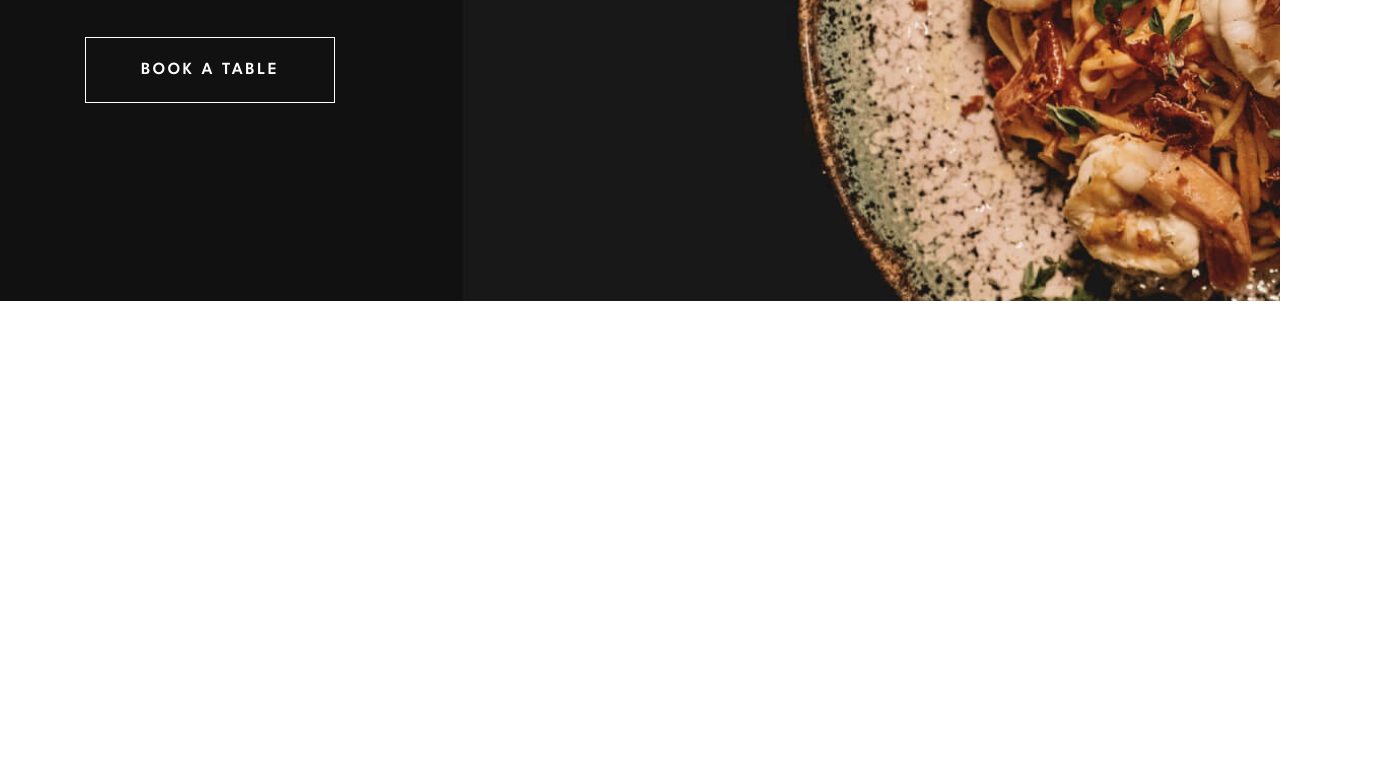
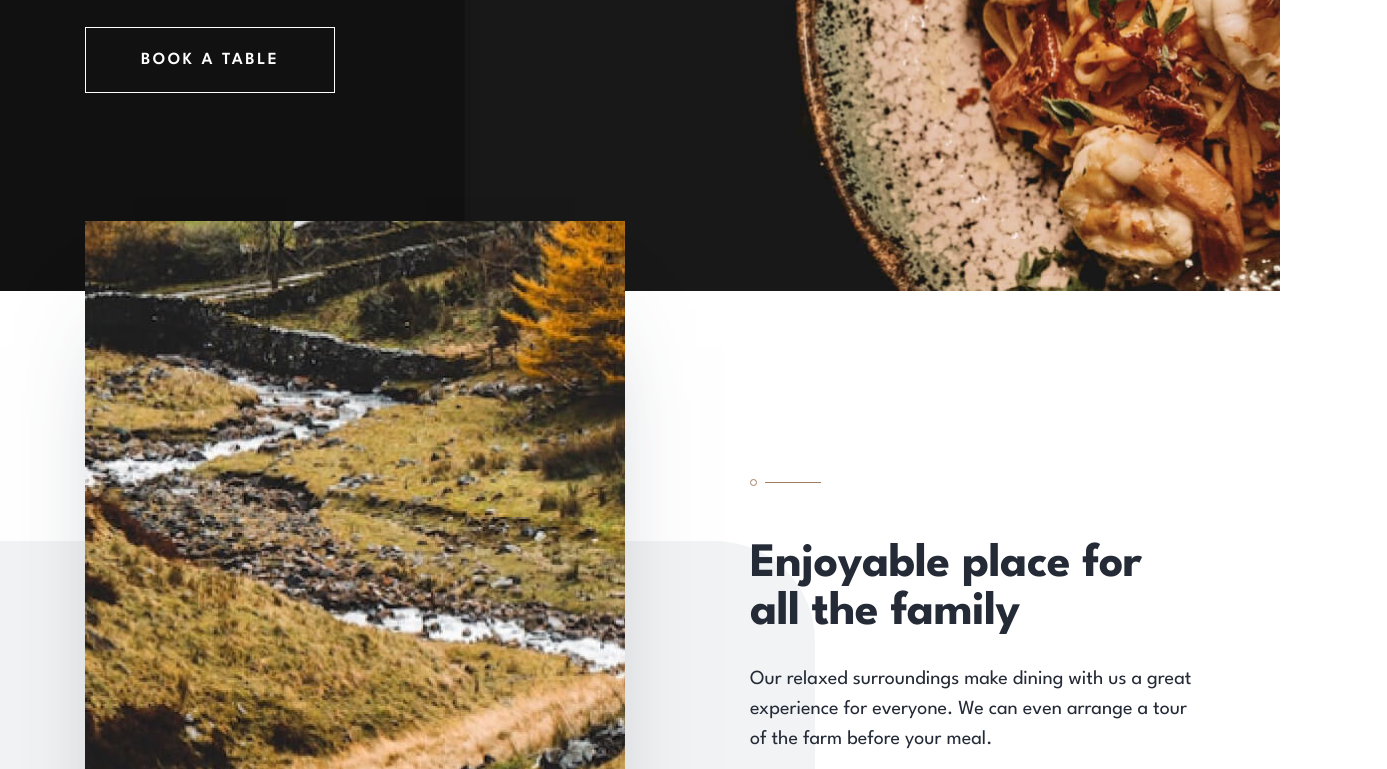
Before and after one commit to ALPINISTLAR/DINE-RESTUARANT, a plain HTML site: page index.html in a window 1280 px wide. Shown: the part 531-1300 px from the top of the page, 1387 px wide, since content can reach past the window. Before the commit the page ends 832 px from the top, so only its background shows below. Drawn offline with Linux system fonts and the light colour scheme.

Commit message:
add features section

```diff
--- a/css/styles.css
+++ b/css/styles.css
@@ -28,7 +28,7 @@ ul {
 a {
   text-decoration: none;
 }
-h1,h2,h3,h4,h5,h6{
+h1,h2,h3,h4,h5,h6,p{
   margin: 0;
 }
 /* ----------------- */
@@ -43,7 +43,7 @@ body{
   font-family: 'League Spartan', Arial, sans-serif;
   letter-spacing: 0;
   background-color: var(--white);
-  color: #222;
+  color: var(--ebony-clay);
   font-size: 20px;
   font-style: normal;
   font-weight: 400;
@@ -172,8 +172,88 @@ margin-bottom: 10px;
   color: var(--white);
   margin-bottom: 40px;
 }
+/* FEATURES */
+.features {
+}
+.features__top {
+  position: relative;
+  display: flex;
+  align-items: center;
+  justify-content: space-between;
+  padding-bottom: 100px;
+}
+.features__top::before{
+  position: absolute;
+  display: flex;
+  content: "";
+  top: 250px;
+  left: -195px;
+  width: 925px;
+  height: 320px;
+  border-radius: 0px 100px 0px 0px;
+  background-color: var(--shuttle-gray);
+  opacity: 0.08;
+  z-index: 0;
+}
 
+.fetures__top-img {
+  margin-top: -70px;
+  width: 540px;
+  height: 720px;
+  box-shadow: 0px 75px 100px -50px rgba(56, 66, 85, 0.50);
+  z-index: 50;
+}
+.features__content {
+  position: relative;
+  padding-top: 62px;
+  width: 445px;
+}
+.features__content::before{
+  position: absolute;
+  left: 0;
+  top: 0;
+  display: flex;
+  content: "";
+  width: 71px;
+  height: 7px;
+  background: url(../img/circle-line.svg) no-repeat center;
+}
+.features__title {
+  font-size: 48px;
+  font-style: normal;
+  font-weight: 700;
+  line-height: 48px; /* 100% */
+  letter-spacing: -0.5px;
+  margin-bottom: 27px;
+}
+/* Features bottom */
+.features__bottom {
+  position: relative;
+  display: flex;
+  align-items: center;
+  justify-content: space-between;
+  padding-top: 120px;
+  border: 3px solid red;
+}
 
+.features__bottom::after{
+  position: absolute;
+  display: flex;
+  content: "";
+  right: -195px;
+  bottom: 0;
+  width: 925px;
+  height: 320px;
+  border-radius: 100px 0px 0px 0px;
+  background-color: var(--shuttle-gray);
+  opacity: 0.08;
+  z-index: 0;
+}
+.features__bottom-img {
+  position: relative;
+  margin-bottom: -80px;
+  z-index: 50;
+}
 
 
 
--- a/index.html
+++ b/index.html
@@ -45,8 +45,56 @@
     <!-- ************************ -->
     <!-- ***   MAIN SECTION   *** -->
     <!-- ************************ -->
-    <main class="main-content"></main>
+    <main class="main-content">
+      <!-- FEATURES -->
+      <section class="features container">
+        <div class="features__top">
+          <img class="fetures__top-img" src="img/place.jpg" alt="Place" width="540" height="720" srcset="img/place.jpg 1x, img/place@2x.jpg 2x">
 
-    <script src="js/main.js"></script>
-  </body>
-  </html>
+          <div class="features__content">
+            <h2 class="features__title">Enjoyable place
+              for all the family</h2>
+              <p>Our relaxed surroundings make dining with us a great experience for everyone. We can even arrange a tour of the farm before your meal.</p>
+            </div>
+          </div>
+
+          <!-- FEATURES bottom -->
+          <div class="features__bottom">
+            <div class="features__content">
+              <h2 class="features__title">
+                The most locally sourced food
+              </h2>
+              <p>All our ingredients come directly from our farm or local fishery. So you can be sure that you’re eating the freshest, most sustainable food.</p>
+            </div>
+
+            <img class="features__bottom-img" src="img/food.jpg" alt="Food" width="540" height="720" srcset="img/food.jpg 1x, img/food@2x.jpg 2x">
+
+          </div>
+        </section>
+
+
+
+
+
+
+
+
+
+
+
+
+
+
+
+
+
+
+
+
+
+
+      </main>
+
+      <script src="js/main.js"></script>
+    </body>
+    </html>
```
Also changed, not shown: img/circle-line.svg (added), img/food.jpg (added), img/food@2x.jpg (added), img/hamburger.svg (added), img/place.jpg (added), img/place@2x.jpg (added). Lines whose indentation alone changed are shown as unchanged.
